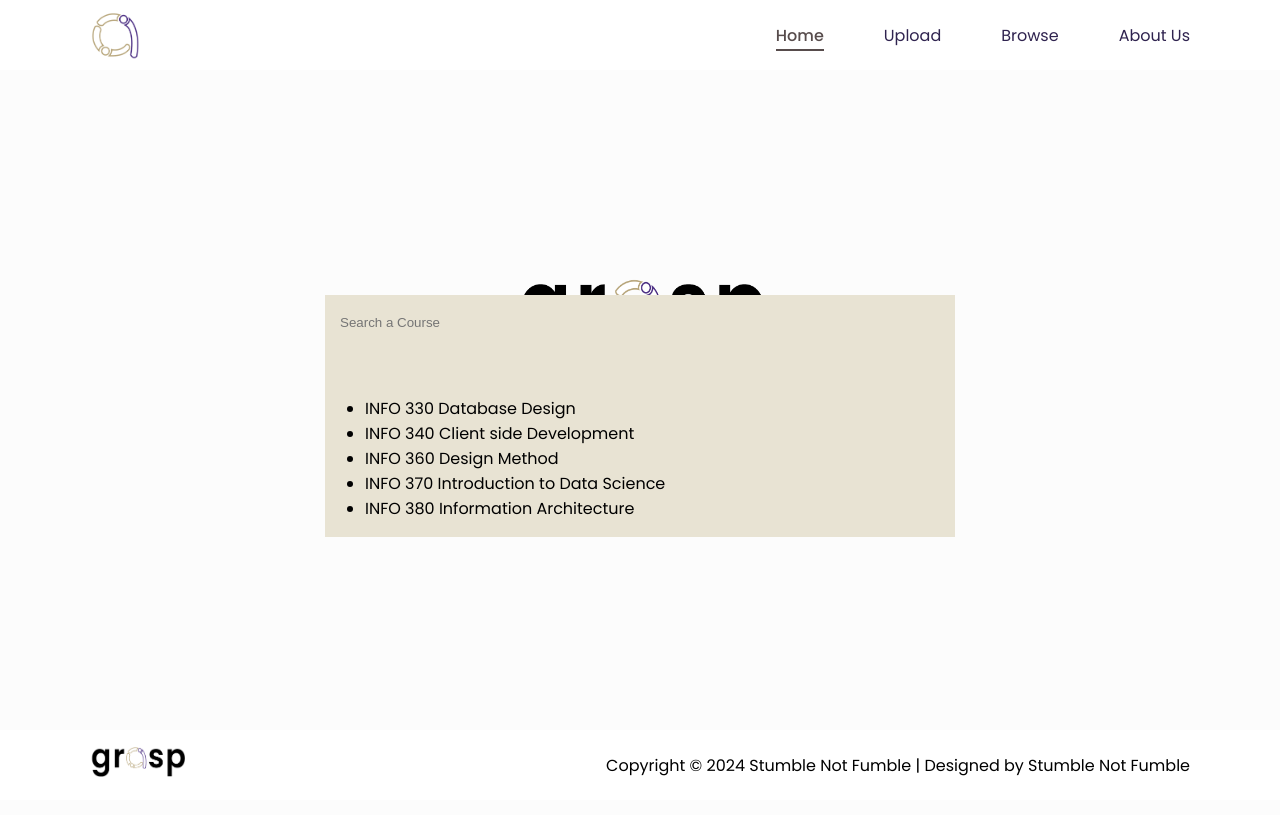
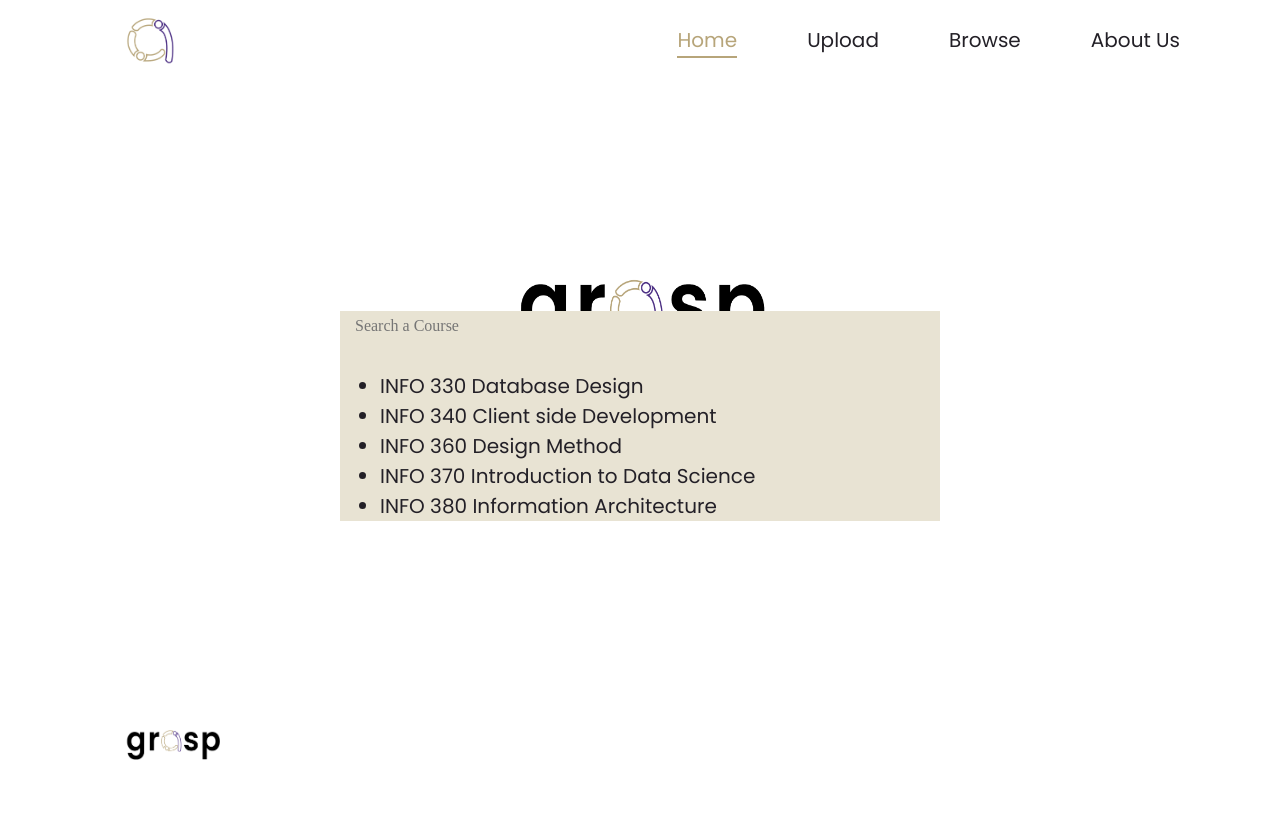
Before and after one commit to stumble-not-fumble/Grasp, a React (Create React App) app: page / in a window 1280 px wide. Built offline with nearby package versions, Linux system fonts and the light colour scheme.

Commit message:
updated navbar

```diff
--- a/public/index.html
+++ b/public/index.html
@@ -3,8 +3,9 @@
   <head>
     <meta charset="utf-8" />
     <link rel="icon" href="favicon.ico" />
+    <link rel="stylesheet" href="https://fonts.googleapis.com/css2?family=Poppins:ital,wght@0,400;0,500;0,600;1,400;1,500;1,600&display=swap">
+    <link rel="stylesheet" href="https://fonts.googleapis.com/css2?family=Urbanist:ital,wght@0,100..900;1,100..900&display=swap">
     <meta name="viewport" content="width=device-width, initial-scale=1" />
-    <meta name="theme-color" content="#000000" />
     <meta
       name="author"
       content="Team Stumble not Fumble: Dhruth Kesani, Ian Lu, Mia Pham, Grabriella Rivera, Zachary Zang " />
--- /dev/null
+++ b/src/App.js
@@ -0,0 +1,18 @@
+import { Routes, Route, Navigate } from 'react-router-dom';
+import Footer from "./components/footer"
+import HomePage from "./components/homepage"
+import Navbar from "./components/navbar"
+
+const App = () => {
+    return (
+      <>
+        <Navbar />
+        <Routes>
+          <Route index element={<HomePage />} />
+        </Routes>
+        <Footer />
+      </>
+    )
+}
+
+export default App
--- a/src/components/app.js
+++ /dev/null
@@ -1,18 +0,0 @@
-import Footer from "./footer"
-import HomePage from "./homepage"
-import Navbar from "./navbar"
-import { BrowserRouter } from 'react-router-dom'
-
-const App = () => {
-    return (
-        <section>
-            <BrowserRouter>
-                <Navbar />
-            </BrowserRouter>
-            <HomePage />
-            <Footer />
-        </section>
-    )
-}
-
-export default App
--- a/src/components/navbar.js
+++ b/src/components/navbar.js
@@ -1,13 +1,13 @@
 import { NavLink } from 'react-router-dom'
 import GraspIcon from '../img/icon.png'
-import '../css/app.css'
+import "../css/navbar.css"
 
 const Navbar = () => {
     return (
-        <nav className="navbar">
-            <div className="container">
+        <nav>
+            <div className="navbar_container">
                 <div className="grasp_icon_centered">
-                    <img className="grasp_icon" src={GraspIcon} alt={"graspicon"} />
+                    <img className="grasp_icon" src={GraspIcon} alt="grasp logo" />
                 </div>
                 <div className="nav-elements">
                     <ul>
--- a/src/css/app.css
+++ b/src/css/app.css
@@ -1,12 +1,3 @@
-@import url('https://fonts.googleapis.com/css2?family=Poppins:wght@400;500;600;700&display=swap');
-
-body {
-    margin: 0;
-    padding: 0;
-    font-family: 'Poppins', sans-serif;
-    background-color: #fcfcfc;
-}
-
 .grasp_icon {
     width: 50px;
     height: 50px;
@@ -46,24 +37,6 @@ body {
     text-align: center;
 }
 
-
-.container {
-    max-width: 1100px;
-    margin: 0 auto;
-    padding: 0 15px;
-    display: flex;
-    justify-content: space-between;
-    align-items: center;
-    height: 100%;
-}
-
-.navbar {
-    height: 70px;
-    background-color: #FFFFFF;
-    position: relative;
-}
-
-
 .searchArea {
     background: #E8E3D3;
     position: fixed;
@@ -78,9 +51,7 @@ body {
 }
 
 .searchInput {
-
     border: none;
-
     background: #E8E3D3;
     padding: 15px;
     width: 600px;
@@ -99,36 +70,3 @@ body {
     z-index: 1000;
     /* Ensure it appears above other content */
 }
-
-.nav-elements ul {
-    display: flex;
-    justify-content: space-between;
-    list-style-type: none;
-}
-
-.nav-elements ul li:not(:last-child) {
-    margin-right: 60px;
-}
-
-.nav-elements ul a {
-    font-size: 16px;
-    font-weight: 400;
-    color: #2f234f;
-    text-decoration: none;
-}
-
-.nav-elements ul a.active {
-    color: #574c4c;
-    font-weight: 500;
-    position: relative;
-}
-
-.nav-elements ul a.active::after {
-    content: '';
-    position: absolute;
-    bottom: -4px;
-    left: 0;
-    width: 100%;
-    height: 2px;
-    background-color: #574c4c;
-}
--- /dev/null
+++ b/src/css/navbar.css
@@ -0,0 +1,36 @@
+nav {
+  height: 4.375rem;
+  position: relative;
+  margin-top: 0.94rem;
+}
+
+.navbar_container {
+  display: flex;
+  justify-content: space-between;
+  align-items: center;
+}
+
+.nav-elements ul{
+  display: flex;
+  gap: 4.38rem;
+  list-style-type: none;
+}
+
+.nav-elements ul a {
+  text-decoration: none;
+}
+
+.nav-elements ul a.active {
+  color: var(--color-gold);
+  position: relative;
+}
+
+.nav-elements ul a.active::after {
+  content: '';
+  position: absolute;
+  bottom: -4px;
+  left: 0;
+  width: 100%;
+  height: 2px;
+  background-color: var(--color-gold);
+}
--- a/src/index.css
+++ b/src/index.css
@@ -1,13 +1,100 @@
-body {
-  margin: 0;
-  font-family: -apple-system, BlinkMacSystemFont, 'Segoe UI', 'Roboto', 'Oxygen',
-    'Ubuntu', 'Cantarell', 'Fira Sans', 'Droid Sans', 'Helvetica Neue',
-    sans-serif;
-  -webkit-font-smoothing: antialiased;
-  -moz-osx-font-smoothing: grayscale;
+*,
+*::before,
+*::after {
+  box-sizing: border-box;
 }
 
-code {
-  font-family: source-code-pro, Menlo, Monaco, Consolas, 'Courier New',
-    monospace;
+* {
+  margin: 0;
 }
+
+html, body {
+  height: 100%;
+}
+
+body {
+  line-height: 1.5;
+  -webkit-font-smoothing: antialiased;
+}
+
+img,
+picture,
+video,
+canvas,
+svg {
+  display: block;
+  max-width: 100%;
+}
+input,
+button,
+textarea,
+select {
+  font: inherit;
+}
+
+p,
+h1,
+h2,
+h3,
+h4,
+h5,
+h6 {
+  overflow-wrap: break-word;
+}
+
+#root,
+#__next {
+  isolation: isolate;
+}
+
+/* Base styles */
+:root {
+  --color-white: #FFFFFF;
+  --color-gray: #C9C9C9;
+  --color-ligt-gold: #E8E3D3;
+  --color-gold: #B7A57A;
+  --color-purple: #4B2E83;
+  --color-text: #232027;
+}
+
+nav, footer {
+  padding-left: 7.84rem;
+  padding-right: 6.25rem;
+}
+
+h1 {
+}
+
+h2 {
+  font-family: "space-mono", monospace, sans-serif;
+  font-size: 2.1875rem;
+  font-weight: 700;
+  color: var(--color-blush-pink);
+  line-height: normal;
+  margin-top: 3.5rem;
+  margin-bottom: 2rem;
+}
+
+h3 {
+  color: var(--color-purple-blue);
+  font-family: "space-mono", monospace, sans-serif;
+  font-size: 1.5625rem;
+  font-style: normal;
+  font-weight: 700;
+  line-height: normal;
+  margin-top: 2rem;
+  margin-bottom: 1.5rem;
+}
+
+ul, li, a {
+  font-family: "Poppins", sans-serif;
+  font-size: 1.25rem;
+  font-style: normal;
+  font-weight: 400;
+  line-height: normal;
+  color: var(--color-text);
+}
+
+p {
+  color: var(--color-white);
+}
--- a/src/index.js
+++ b/src/index.js
@@ -1,11 +1,15 @@
 import React from 'react';
 import ReactDOM from 'react-dom/client';
+import { BrowserRouter } from 'react-router-dom';
+import App from './App.js';
 import './index.css';
-import App from './components/app.js';
+
 
 const root = ReactDOM.createRoot(document.getElementById('root'));
 root.render(
   <React.StrictMode>
-    <App />
+    <BrowserRouter>
+      <App />
+    </BrowserRouter>
   </React.StrictMode>
 );
```
